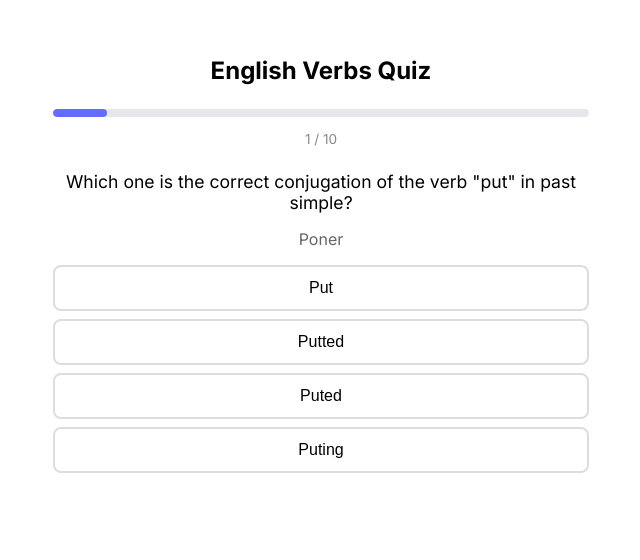
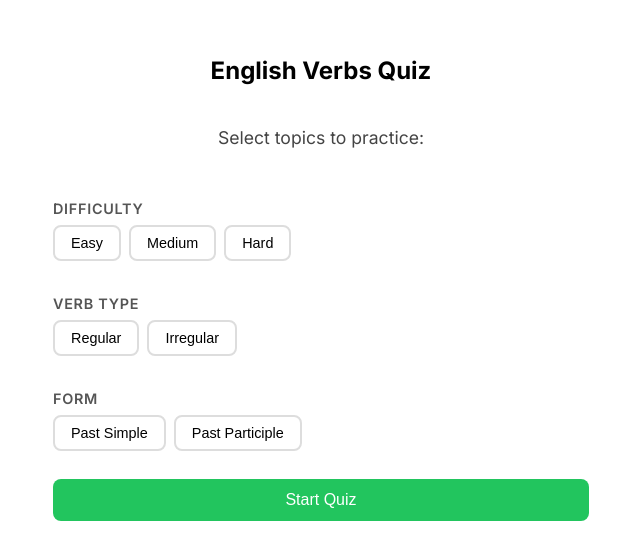
Before and after one commit to manulopezayora/english-verbs-quizz, a Vue app: page / in a window 1280 px wide. Shown: the top 560 px of the page, without its empty margins (319-959 px from the left). Built offline with nearby package versions, Linux system fonts and the light colour scheme.

Commit message:
chore(home): add filters to start game

```diff
--- a/src/composables/useQuiz.ts
+++ b/src/composables/useQuiz.ts
@@ -13,12 +13,19 @@ const shuffle = <T>(array: T[]): T[] => {
   return arr
 }
 
+export interface QuizFilters {
+  difficulties: string[]
+  types: string[]
+  forms: string[]
+}
+
 export const useQuiz = () => {
   const shuffled = ref<Question[]>([])
   const currentIndex = ref(0)
   const score = ref(0)
   const selectedAnswer = ref<number | null>(null)
   const isFinished = ref(false)
+  const isPlaying = ref(false)
 
   const currentQuestion = computed(() => shuffled.value[currentIndex.value] ?? null)
   const total = computed(() => shuffled.value.length)
@@ -26,12 +33,27 @@ export const useQuiz = () => {
     total.value > 0 ? ((currentIndex.value + 1) / total.value) * 100 : 0,
   )
 
-  const startQuiz = () => {
-    shuffled.value = shuffle(questions).slice(0, 10)
+  const startQuiz = (filters?: QuizFilters) => {
+    let filtered = questions
+
+    if (filters) {
+      if (filters.difficulties.length > 0) {
+        filtered = filtered.filter((filter) => filters.difficulties.includes(filter.difficulty))
+      }
+      if (filters.types.length > 0) {
+        filtered = filtered.filter((filter) => filters.types.includes(filter.type))
+      }
+      if (filters.forms.length > 0) {
+        filtered = filtered.filter((filter) => filters.forms.includes(filter.form))
+      }
+    }
+
+    shuffled.value = shuffle(filtered).slice(0, 10)
     currentIndex.value = 0
     score.value = 0
     selectedAnswer.value = null
     isFinished.value = false
+    isPlaying.value = true
   }
 
   const selectAnswer = (index: number) => {
@@ -59,6 +81,7 @@ export const useQuiz = () => {
     progress,
     selectedAnswer,
     isFinished,
+    isPlaying,
     startQuiz,
     selectAnswer,
     nextQuestion,
--- a/src/pages/HomePage.vue
+++ b/src/pages/HomePage.vue
@@ -1,7 +1,8 @@
 <script setup lang="ts">
-import QuestionComponent from '@/components/QuestionComponent.vue';
-import { useQuiz } from '@/composables/useQuiz';
-import { onMounted } from 'vue';
+import { ref } from 'vue'
+import QuestionComponent from '@/components/QuestionComponent.vue'
+import { useQuiz } from '@/composables/useQuiz'
+import type { QuizFilters } from '@/composables/useQuiz'
 
 const {
   currentQuestion,
@@ -11,17 +12,97 @@ const {
   progress,
   selectedAnswer,
   isFinished,
+  isPlaying,
   startQuiz,
   selectAnswer,
   nextQuestion,
-} = useQuiz();
+} = useQuiz()
 
-onMounted(startQuiz);
+const selectedDifficulties = ref<string[]>([])
+const selectedTypes = ref<string[]>([])
+const selectedForms = ref<string[]>([])
+
+function toggle(arr: string[], value: string) {
+  const idx = arr.indexOf(value)
+  if (idx >= 0) arr.splice(idx, 1)
+  else arr.push(value)
+}
+
+function handleStart() {
+  const filters: QuizFilters = {
+    difficulties: selectedDifficulties.value,
+    types: selectedTypes.value,
+    forms: selectedForms.value,
+  }
+  startQuiz(filters)
+}
+
+function handleRestart() {
+  selectedDifficulties.value = []
+  selectedTypes.value = []
+  selectedForms.value = []
+  startQuiz()
+}
+
+const difficulties = ['easy', 'medium', 'hard']
+const types = ['regular', 'irregular']
+const forms = [
+  { value: 'past-simple', label: 'Past Simple' },
+  { value: 'past-participle', label: 'Past Participle' },
+]
 </script>
 
 <template>
   <div class="home">
     <h1>English Verbs Quiz</h1>
+
+    <div v-if="!isPlaying && !isFinished" class="filters">
+      <p class="filter-title">Select topics to practice:</p>
+
+      <div class="filter-group">
+        <p class="filter-label">Difficulty</p>
+        <div class="filter-options">
+          <button
+            v-for="d in difficulties"
+            :key="d"
+            :class="['filter-btn', { active: selectedDifficulties.includes(d) }]"
+            @click="toggle(selectedDifficulties, d)"
+          >
+            {{ d }}
+          </button>
+        </div>
+      </div>
+
+      <div class="filter-group">
+        <p class="filter-label">Verb Type</p>
+        <div class="filter-options">
+          <button
+            v-for="t in types"
+            :key="t"
+            :class="['filter-btn', { active: selectedTypes.includes(t) }]"
+            @click="toggle(selectedTypes, t)"
+          >
+            {{ t }}
+          </button>
+        </div>
+      </div>
+
+      <div class="filter-group">
+        <p class="filter-label">Form</p>
+        <div class="filter-options">
+          <button
+            v-for="f in forms"
+            :key="f.value"
+            :class="['filter-btn', { active: selectedForms.includes(f.value) }]"
+            @click="toggle(selectedForms, f.value)"
+          >
+            {{ f.label }}
+          </button>
+        </div>
+      </div>
+
+      <button class="start-btn" @click="handleStart">Start Quiz</button>
+    </div>
 
     <div v-if="isFinished" class="result">
       <h2>Quiz Complete!</h2>
@@ -29,10 +110,10 @@ onMounted(startQuiz);
         You scored <strong>{{ score }}</strong> out of <strong>{{ total }}</strong>
       </p>
       <p class="percentage">{{ Math.round((score / total) * 100) }}%</p>
-      <button class="restart-btn" @click="startQuiz">Try Again</button>
+      <button class="restart-btn" @click="handleRestart">Try Again</button>
     </div>
 
-    <template v-else-if="currentQuestion">
+    <template v-else-if="isPlaying && currentQuestion">
       <div class="progress-bar">
         <div class="progress-fill" :style="{ width: progress + '%' }"></div>
       </div>
@@ -62,6 +143,73 @@ onMounted(startQuiz);
 h1 {
   margin-bottom: 1.5rem;
   font-size: 1.5rem;
+}
+
+.filters {
+  display: flex;
+  flex-direction: column;
+  gap: 1.25rem;
+}
+
+.filter-title {
+  font-size: 1.1rem;
+  color: #444;
+}
+
+.filter-group {
+  text-align: left;
+}
+
+.filter-label {
+  font-size: 0.9rem;
+  font-weight: 600;
+  color: #555;
+  margin-bottom: 0.5rem;
+  text-transform: uppercase;
+  letter-spacing: 0.05em;
+}
+
+.filter-options {
+  display: flex;
+  gap: 0.5rem;
+  flex-wrap: wrap;
+}
+
+.filter-btn {
+  padding: 0.5rem 1rem;
+  border: 2px solid #ddd;
+  border-radius: 8px;
+  background: #fff;
+  cursor: pointer;
+  font-size: 0.9rem;
+  transition: all 0.2s;
+  text-transform: capitalize;
+}
+
+.filter-btn:hover {
+  border-color: #646cff;
+  background: #f0f0ff;
+}
+
+.filter-btn.active {
+  border-color: #646cff;
+  background: #646cff;
+  color: white;
+}
+
+.start-btn {
+  margin-top: 0.5rem;
+  padding: 0.75rem 2rem;
+  background: #22c55e;
+  color: white;
+  border: none;
+  border-radius: 8px;
+  font-size: 1rem;
+  cursor: pointer;
+}
+
+.start-btn:hover {
+  background: #16a34a;
 }
 
 .progress-bar {
```
